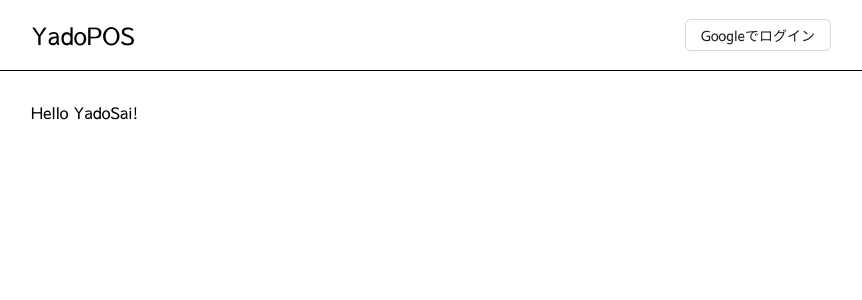
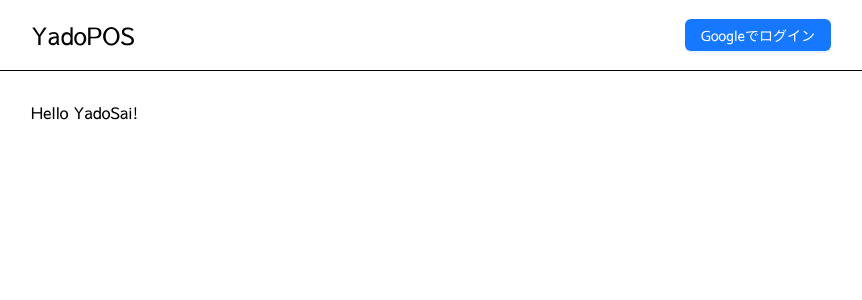
Before and after one commit to PocoPota/yado-pos, a Next.js app: page / in a window 1280 px wide. Shown: the top 300 px of the page, without its empty margins (209-1071 px from the left). Built offline with nearby package versions, Linux system fonts and the light colour scheme; no server answers; a web font is replaced by a local one.

Commit message:
ログイン/ログイン状態保持実装

```diff
--- a/src/app/components/Header.tsx
+++ b/src/app/components/Header.tsx
@@ -1,13 +1,24 @@
-import { Button } from "antd";
+"use client"
+
 import styles from "./Header.module.scss";
+import LoginButton from "./LoginButton";
+
+import { useAuth } from "../context/AuthContext";
 
 export default function Header() {
+  const {user, loading} = useAuth();
+
   return (
     <header className={styles.header}>
       <div className={styles.headerInner}>
         <div className={styles.logo}>YadoPOS</div>
-        <div>
-          <Button>Googleでログイン</Button>
+        <div className={styles.account}>
+          {!loading && !user &&(
+            <LoginButton/>
+          )}
+          {!loading && user &&(
+            <div>ログイン済み</div>
+          )}
         </div>
       </div>
     </header>
--- /dev/null
+++ b/src/app/components/LoginButton.tsx
@@ -0,0 +1,39 @@
+"use client";
+
+import { auth, provider, db } from "../lib/firebase";
+import { signInWithPopup } from "firebase/auth";
+import { doc, getDoc, setDoc } from "firebase/firestore";
+import { Button } from "antd";
+
+export default function LoginButton() {
+  const handleLogin = async () => {
+    try {
+      const result = await signInWithPopup(auth, provider);
+      const user = result.user;
+
+      if (!user) return;
+
+      const userRef = doc(db, "users", user.uid);
+      const userDoc = await getDoc(userRef);
+
+      if (!userDoc.exists()) {
+        // 初回ログイン時にユーザー情報を登録
+        await setDoc(userRef, {
+          uid: user.uid,
+          email: user.email,
+          state: "unverified",
+        });
+      }
+
+      // TODO: 画面遷移など必要な処理をここに
+    } catch (err) {
+      console.error("ログイン失敗:", err);
+    }
+  };
+
+  return (
+    <Button type="primary" onClick={handleLogin}>
+      Googleでログイン
+    </Button>
+  );
+}
--- /dev/null
+++ b/src/app/context/AuthContext.tsx
@@ -0,0 +1,38 @@
+"use client";
+
+import { createContext, useContext, useEffect, useState, ReactNode } from "react";
+import { onAuthStateChanged, User } from "firebase/auth";
+import { auth } from "../lib/firebase";
+
+type AuthContextType = {
+  user: User | null;
+  loading: boolean;
+};
+
+const AuthContext = createContext<AuthContextType | undefined>(undefined);
+
+export const AuthProvider = ({ children }: { children: ReactNode }) => {
+  const [user, setUser] = useState<User | null>(null);
+  const [loading, setLoading] = useState(true);
+
+  useEffect(() => {
+    const unsubscribe = onAuthStateChanged(auth, (user) => {
+      setUser(user);
+      setLoading(false);
+    });
+
+    return () => unsubscribe();
+  }, []);
+
+  return (
+    <AuthContext.Provider value={{ user, loading }}>
+      {children}
+    </AuthContext.Provider>
+  );
+};
+
+export const useAuth = () => {
+  const context = useContext(AuthContext);
+  if (!context) throw new Error("useAuth must be used within an AuthProvider");
+  return context;
+};
--- a/src/app/layout.tsx
+++ b/src/app/layout.tsx
@@ -2,6 +2,7 @@ import type { Metadata } from "next";
 import { Geist, Geist_Mono } from "next/font/google";
 import "./globals.scss";
 import Header from "./components/Header";
+import { AuthProvider } from "./context/AuthContext";
 
 const geistSans = Geist({
   variable: "--font-geist-sans",
@@ -26,8 +27,10 @@ export default function RootLayout({
   return (
     <html lang="ja">
       <body className={`${geistSans.variable} ${geistMono.variable}`}>
-        <Header/>
-        {children}
+        <AuthProvider>
+          <Header />
+          {children}
+        </AuthProvider>
       </body>
     </html>
   );
--- a/src/app/lib/firebase.js
+++ b/src/app/lib/firebase.js
@@ -1,6 +1,6 @@
 // Import the functions you need from the SDKs you need
 import { initializeApp, getApps, getApp } from "firebase/app";
-import { getAuth } from "firebase/auth";
+import { getAuth, GoogleAuthProvider } from "firebase/auth";
 import { getFirestore } from "firebase/firestore"; // 必要に応じて
 import { getStorage } from "firebase/storage"; // 必要に応じて
 // TODO: Add SDKs for Firebase products that you want to use
@@ -21,4 +21,4 @@ const app = getApps().length === 0 ? initializeApp(firebaseConfig) : getApp();
 
 export const auth = getAuth(app);
 export const db = getFirestore(app);
-export const storage = getStorage(app);
+export const provider = new GoogleAuthProvider();
```
Also changed, not shown: src/app/components/Item.tsx (added).
